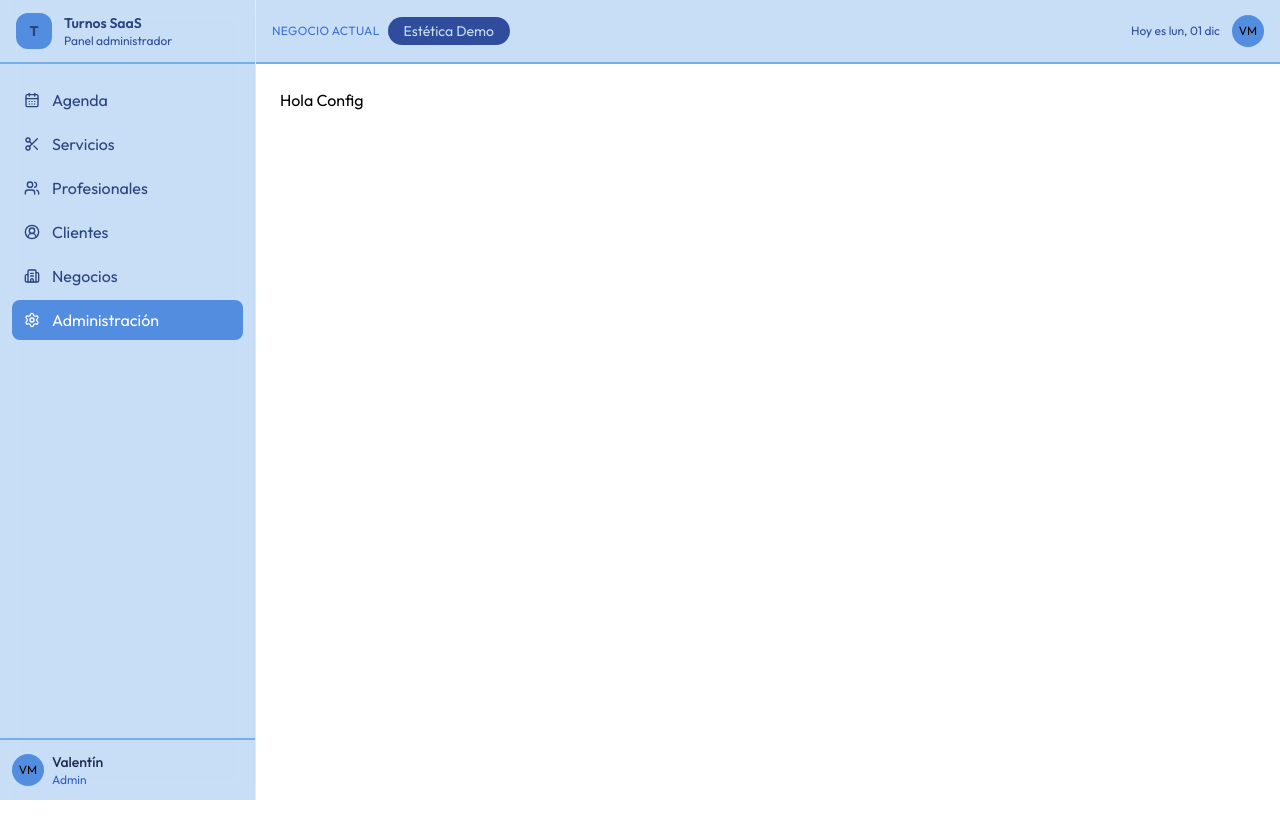
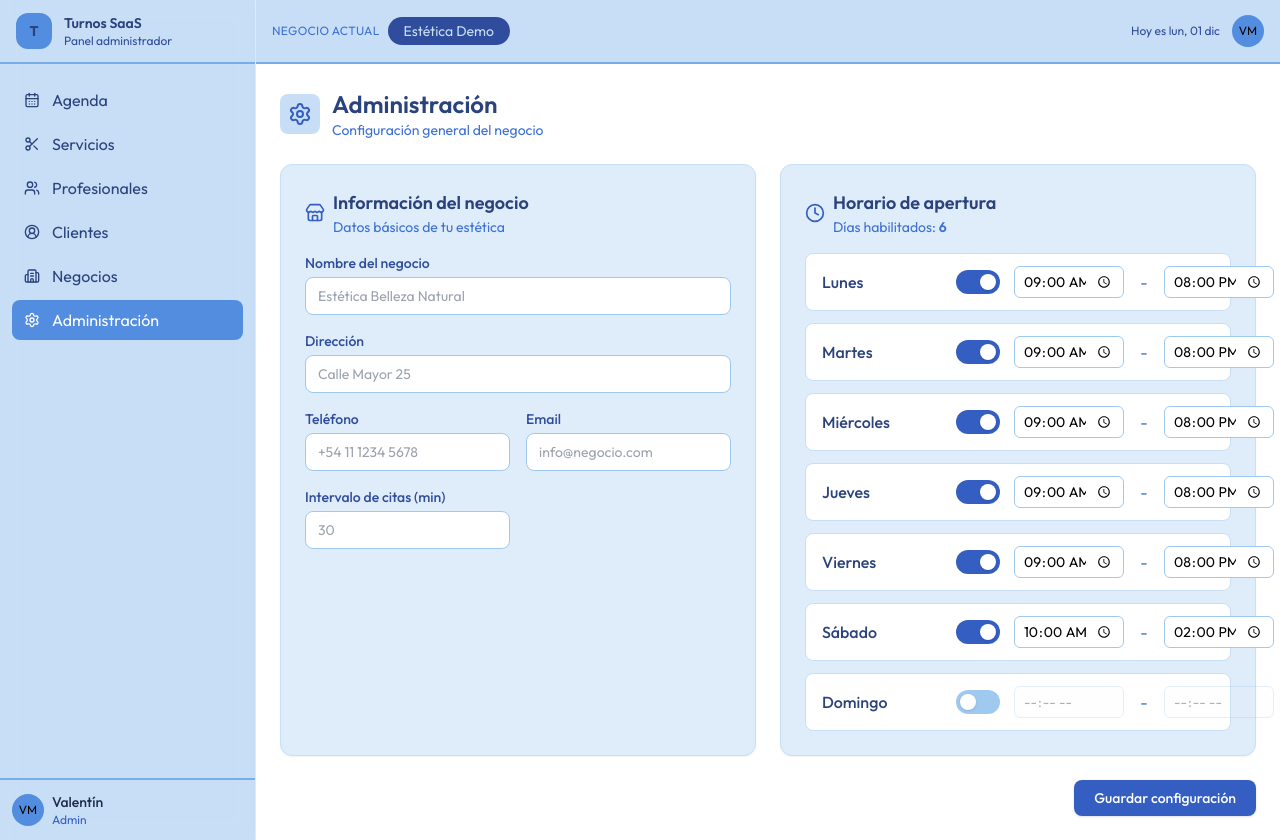
Before and after one commit to Valenmar03/turnos-saas-front, a React (Vite) app: page /settings in a window 1280 px wide. Before the commit the page ends 800 px from the top, so only its background shows below. Built offline with nearby package versions, Linux system fonts and the light colour scheme.

Commit message:
Implement SettingsPage with opening hours management; add toggle and time input for each day, enhance UI with business information section

```diff
--- a/src/pages/SettingsPage.tsx
+++ b/src/pages/SettingsPage.tsx
@@ -1,8 +1,269 @@
+import { useMemo, useState } from "react";
+import { Settings, Clock, Store } from "lucide-react";
+
+type DayKey = "mon" | "tue" | "wed" | "thu" | "fri" | "sat" | "sun";
+
+type DaySchedule = {
+  enabled: boolean;
+  startTime: string; // "09:00"
+  endTime: string;   // "20:00"
+};
+
+type OpeningHoursState = Record<DayKey, DaySchedule>;
+
+const DAYS: { key: DayKey; label: string }[] = [
+  { key: "mon", label: "Lunes" },
+  { key: "tue", label: "Martes" },
+  { key: "wed", label: "Miércoles" },
+  { key: "thu", label: "Jueves" },
+  { key: "fri", label: "Viernes" },
+  { key: "sat", label: "Sábado" },
+  { key: "sun", label: "Domingo" }
+];
+
+const defaultOpeningHours: OpeningHoursState = {
+  mon: { enabled: true, startTime: "09:00", endTime: "20:00" },
+  tue: { enabled: true, startTime: "09:00", endTime: "20:00" },
+  wed: { enabled: true, startTime: "09:00", endTime: "20:00" },
+  thu: { enabled: true, startTime: "09:00", endTime: "20:00" },
+  fri: { enabled: true, startTime: "09:00", endTime: "20:00" },
+  sat: { enabled: true, startTime: "10:00", endTime: "14:00" },
+  sun: { enabled: false, startTime: "09:00", endTime: "20:00" }
+};
+
+function Toggle({
+  checked,
+  onChange,
+  disabled
+}: {
+  checked: boolean;
+  onChange: (next: boolean) => void;
+  disabled?: boolean;
+}) {
+  return (
+    <button
+      type="button"
+      onClick={() => !disabled && onChange(!checked)}
+      aria-pressed={checked}
+      aria-disabled={disabled ? "true" : "false"}
+      className={[
+        "relative inline-flex h-6 w-11 items-center rounded-full transition",
+        disabled
+          ? "bg-jordy-blue-200 opacity-60 cursor-not-allowed"
+          : checked
+          ? "bg-jordy-blue-700"
+          : "bg-jordy-blue-300"
+      ].join(" ")}
+    >
+      <span
+        className={[
+          "inline-block h-4 w-4 transform rounded-full bg-white shadow transition",
+          checked ? "translate-x-6" : "translate-x-1"
+        ].join(" ")}
+      />
+    </button>
+  );
+}
 
 export default function SettingsPage() {
+  const [openingHours, setOpeningHours] = useState<OpeningHoursState>(
+    defaultOpeningHours
+  );
+
+  const enabledDaysCount = useMemo(() => {
+    return Object.values(openingHours).filter(d => d.enabled).length;
+  }, [openingHours]);
+
+  const toggleDay = (day: DayKey) => {
+    setOpeningHours(prev => ({
+      ...prev,
+      [day]: { ...prev[day], enabled: !prev[day].enabled }
+    }));
+  };
+
+  const setTime = (day: DayKey, field: "startTime" | "endTime", value: string) => {
+    setOpeningHours(prev => ({
+      ...prev,
+      [day]: { ...prev[day], [field]: value }
+    }));
+  };
+
+
+  const handleSave = () => {
+    // Acá lo mandás al backend.
+    // console.log(openingHours);
+    alert("Configuración lista para guardar (mirá el state openingHours).");
+  };
+
   return (
-    <div>
-      Hola Config
+    <div className="space-y-6">
+      {/* HEADER */}
+      <div className="flex items-center gap-3">
+        <div className="p-2 rounded-lg bg-jordy-blue-200">
+          <Settings className="w-6 h-6 text-jordy-blue-700" />
+        </div>
+        <div>
+          <h1 className="text-2xl font-semibold text-jordy-blue-900">
+            Administración
+          </h1>
+          <p className="text-sm text-jordy-blue-600">
+            Configuración general del negocio
+          </p>
+        </div>
+      </div>
+
+      <div className="grid grid-cols-1 lg:grid-cols-2 gap-6">
+        {/* INFO NEGOCIO */}
+        <div className="rounded-xl bg-jordy-blue-100 border border-jordy-blue-200 p-6 shadow-sm">
+          <div className="flex items-center gap-2 mb-4">
+            <Store className="w-5 h-5 text-jordy-blue-700" />
+            <div>
+              <h2 className="text-lg font-semibold text-jordy-blue-900">
+                Información del negocio
+              </h2>
+              <p className="text-sm text-jordy-blue-600">
+                Datos básicos de tu estética
+              </p>
+            </div>
+          </div>
+
+          <div className="space-y-4">
+            <div>
+              <label className="block text-sm font-medium text-jordy-blue-800 mb-1">
+                Nombre del negocio
+              </label>
+              <input
+                className="w-full rounded-lg border border-jordy-blue-300 bg-white px-3 py-2 text-sm"
+                placeholder="Estética Belleza Natural"
+              />
+            </div>
+
+            <div>
+              <label className="block text-sm font-medium text-jordy-blue-800 mb-1">
+                Dirección
+              </label>
+              <input
+                className="w-full rounded-lg border border-jordy-blue-300 bg-white px-3 py-2 text-sm"
+                placeholder="Calle Mayor 25"
+              />
+            </div>
+
+            <div className="grid grid-cols-1 md:grid-cols-2 gap-4">
+              <div>
+                <label className="block text-sm font-medium text-jordy-blue-800 mb-1">
+                  Teléfono
+                </label>
+                <input
+                  className="w-full rounded-lg border border-jordy-blue-300 bg-white px-3 py-2 text-sm"
+                  placeholder="+54 11 1234 5678"
+                />
+              </div>
+
+              <div>
+                <label className="block text-sm font-medium text-jordy-blue-800 mb-1">
+                  Email
+                </label>
+                <input
+                  className="w-full rounded-lg border border-jordy-blue-300 bg-white px-3 py-2 text-sm"
+                  placeholder="info@negocio.com"
+                />
+              </div>
+            </div>
+
+            <div className="grid grid-cols-1 md:grid-cols-2 gap-4">
+              <div>
+                <label className="block text-sm font-medium text-jordy-blue-800 mb-1">
+                  Intervalo de citas (min)
+                </label>
+                <input
+                  type="number"
+                  className="w-full rounded-lg border border-jordy-blue-300 bg-white px-3 py-2 text-sm"
+                  placeholder="30"
+                />
+              </div>
+            </div>
+          </div>
+        </div>
+
+        <div className="rounded-xl bg-jordy-blue-100 border border-jordy-blue-200 p-6 shadow-sm">
+          <div className="flex items-center justify-between gap-2 mb-4">
+            <div className="flex items-center gap-2">
+              <Clock className="w-5 h-5 text-jordy-blue-700" />
+              <div>
+                <h2 className="text-lg font-semibold text-jordy-blue-900">
+                  Horario de apertura
+                </h2>
+                <p className="text-sm text-jordy-blue-600">
+                  Días habilitados: <span className="font-semibold">{enabledDaysCount}</span>
+                </p>
+              </div>
+            </div>
+          </div>
+
+          <div className="space-y-3">
+            {DAYS.map(({ key, label }) => {
+              const day = openingHours[key];
+
+              return (
+                <div
+                  key={key}
+                  className="rounded-lg bg-white border border-jordy-blue-200 px-4 py-3"
+                >
+                  {/* Grid fija para alinear todo */}
+                  <div className="grid grid-cols-[120px_48px_110px_16px_110px] items-center gap-3">
+                    {/* Día */}
+                    <span className="font-medium text-jordy-blue-900">
+                      {label}
+                    </span>
+
+                    {/* Toggle centrado y con ancho fijo */}
+                    <div className="flex justify-center">
+                      <Toggle
+                        checked={day.enabled}
+                        onChange={() => toggleDay(key)}
+                      />
+                    </div>
+
+                    {/* Start */}
+                    <input
+                      type="time"
+                      value={day.enabled ? day.startTime : ""}
+                      onChange={e => setTime(key, "startTime", e.target.value)}
+                      className={`w-[110px] rounded-md border border-jordy-blue-300 px-2 py-1 text-sm
+                        ${!day.enabled ? "opacity-30 cursor-not-allowed" : "cursor-pointer"}`}
+                      disabled={!day.enabled}
+                    />
+
+                    {/* Separador centrado */}
+                    <span className="text-jordy-blue-600 text-center">-</span>
+
+                    {/* End (✅ acá iba endTime) */}
+                    <input
+                      type="time"
+                      value={day.enabled ? day.endTime : ""}
+                      onChange={e => setTime(key, "endTime", e.target.value)}
+                      className={`w-[110px] rounded-md border border-jordy-blue-300 px-2 py-1 text-sm
+                        ${!day.enabled ? "opacity-30 cursor-not-allowed" : "cursor-pointer"}`}
+                      disabled={!day.enabled}
+                    />
+                  </div>
+                </div>
+              );
+            })}
+          </div>
+
+        </div>
+      </div>
+
+      {/* SAVE */}
+      <div className="flex justify-end">
+        <button
+          onClick={handleSave}
+          className="inline-flex items-center gap-2 rounded-lg bg-jordy-blue-700 hover:bg-jordy-blue-600 px-5 py-2 text-sm font-medium text-white shadow"
+        >
+          Guardar configuración
+        </button>
+      </div>
     </div>
-  )
+  );
 }
```
